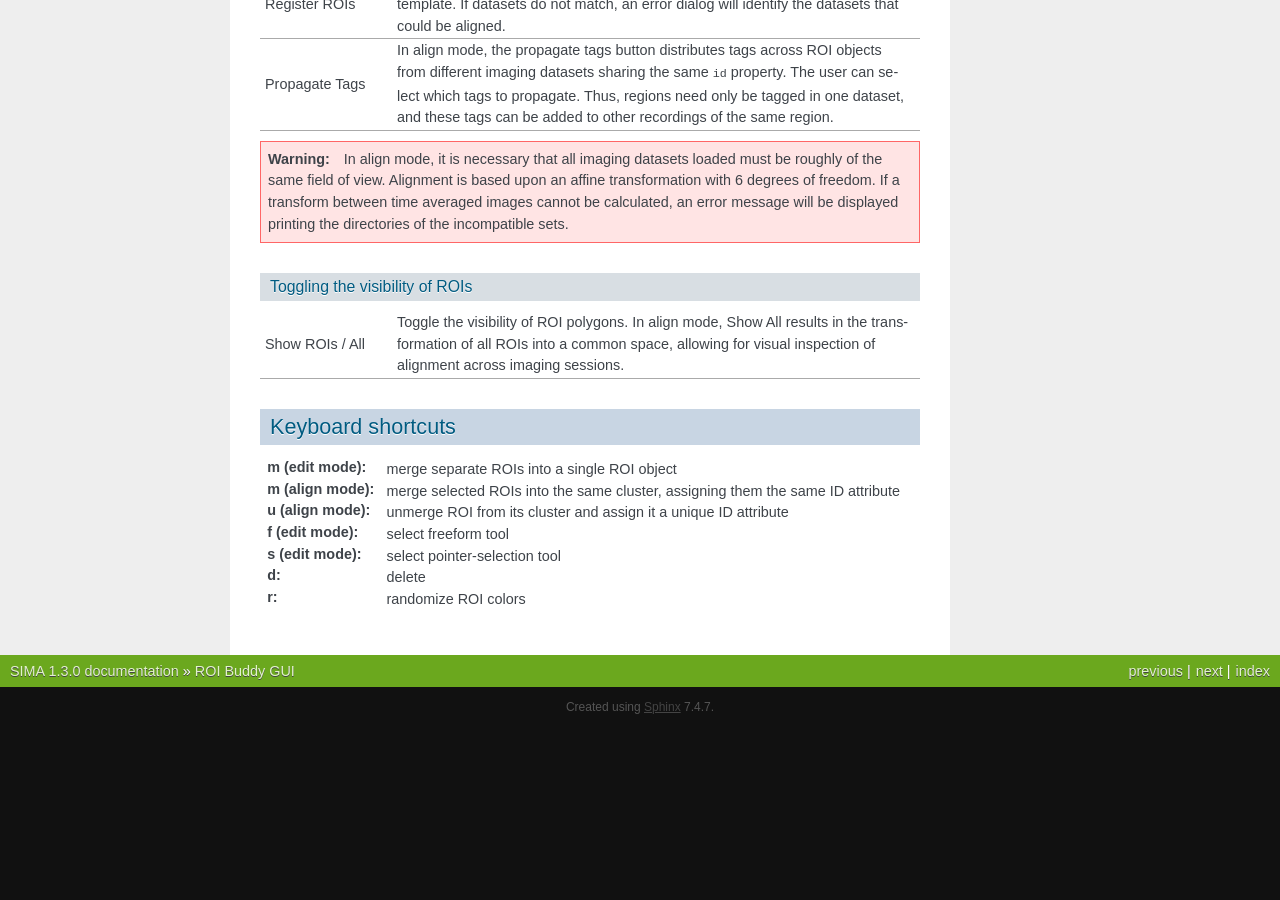
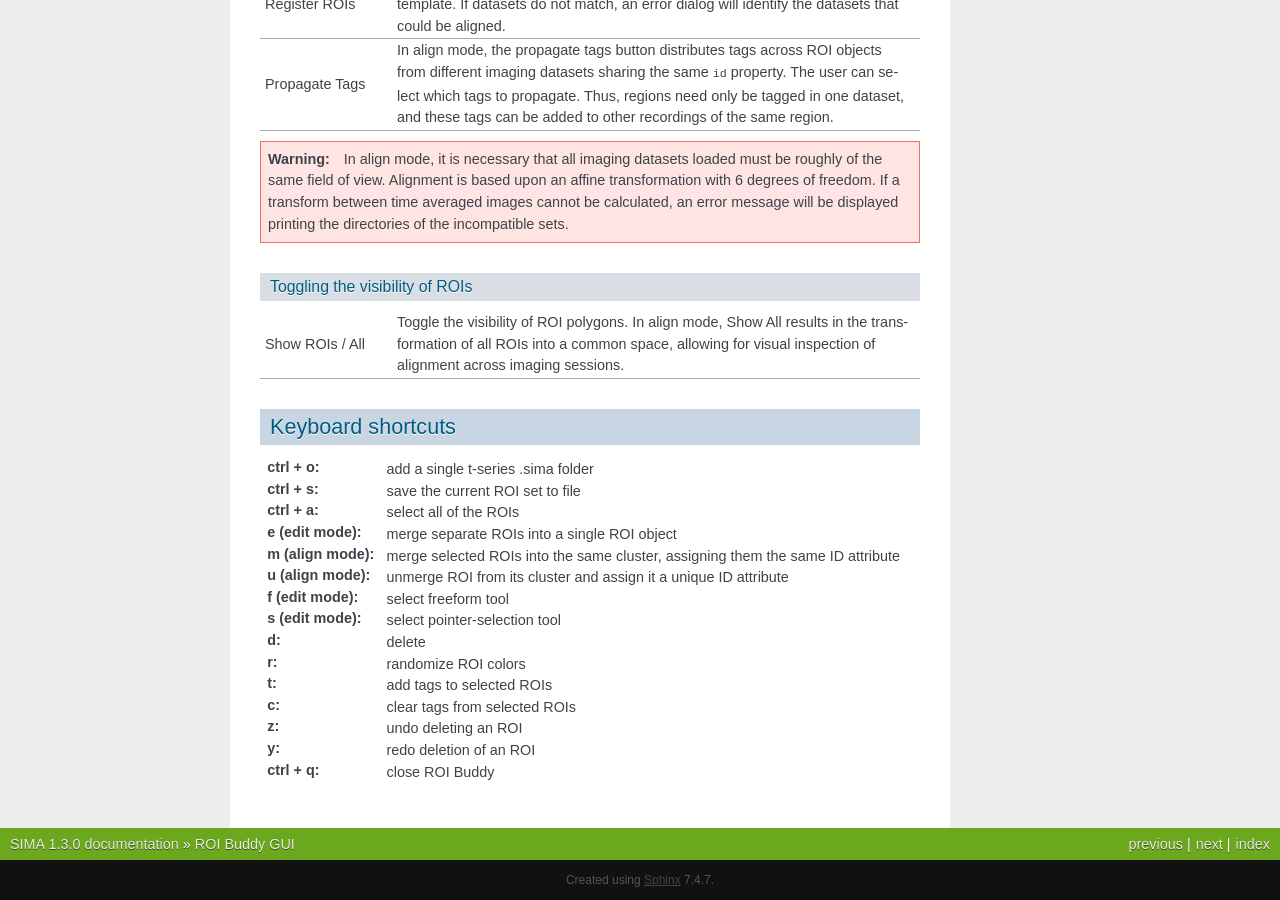
Before and after one commit to losonczylab/sima, a Sphinx documentation site: the page built from doc/source/roi_buddy.rst, in a window 1280 px wide and 900 px high, scrolled down 4643 px. Built offline with Sphinx 7.4.7, drawn with Linux system fonts in a browser that asks for light colours; before the commit the page ends 5370 px from its top, so only the background shows below that.

Commit message:
Updated documentation for available shortcuts for ROI Buddy.

```diff
--- a/doc/source/roi_buddy.rst
+++ b/doc/source/roi_buddy.rst
@@ -138,10 +138,20 @@ Toggling the visibility of ROIs
 Keyboard shortcuts
 ==================
 
-:m (edit mode): merge separate ROIs into a single ROI object
+:ctrl + o: add a single t-series .sima folder
+:ctrl + s: save the current ROI set to file
+:ctrl + a: select all of the ROIs
+
+:e (edit mode): merge separate ROIs into a single ROI object
 :m (align mode): merge selected ROIs into the same cluster, assigning them the same ID attribute
 :u (align mode): unmerge ROI from its cluster and assign it a unique ID attribute
 :f (edit mode): select freeform tool
 :s (edit mode): select pointer-selection tool
 :d: delete
 :r: randomize ROI colors
+:t: add tags to selected ROIs
+:c: clear tags from selected ROIs
+:z: undo deleting an ROI
+:y: redo deletion of an ROI
+
+:ctrl + q: close ROI Buddy
```
